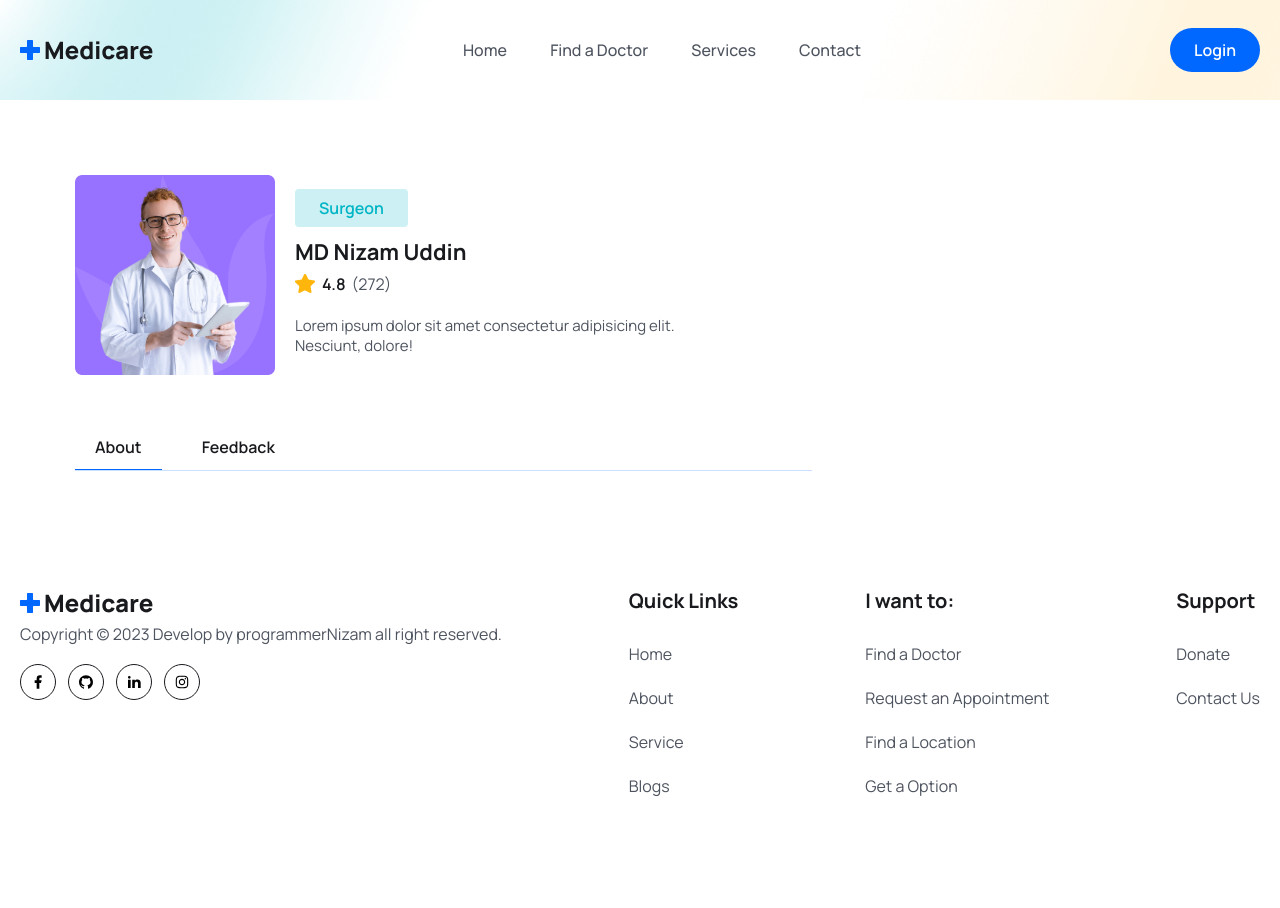
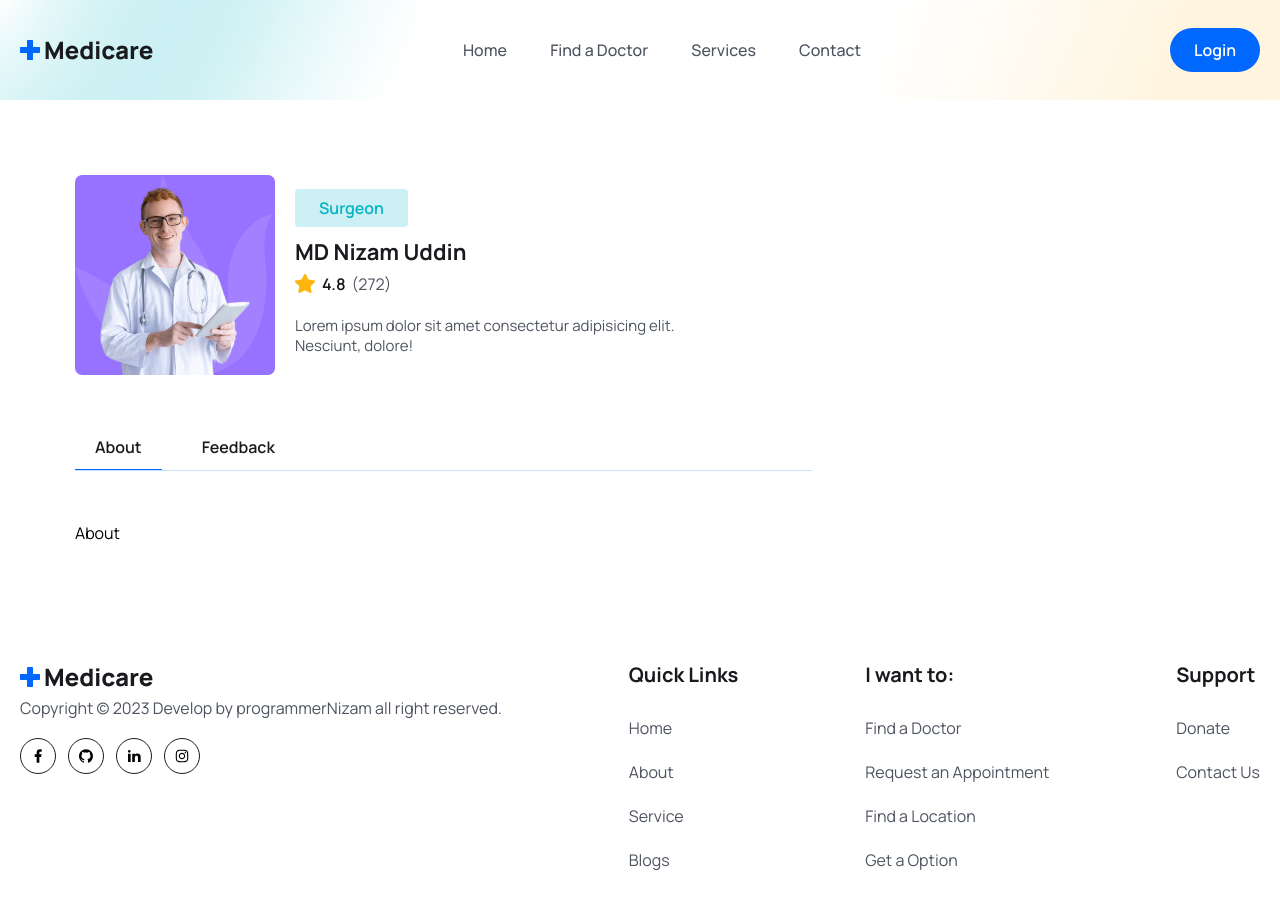
Before and after one commit to programmernizam/medicare, a React (Vite) app: page /doctor-details in a window 1280 px wide. Shown: the top 908 px of the page. Before the commit the page ends 880 px from the top, so only its background shows below. Built offline with nearby package versions, Linux system fonts and the light colour scheme.

Commit message:
Doctor about component created

```diff
--- /dev/null
+++ b/src/pages/Doctors/DoctorAbout.jsx
@@ -0,0 +1,5 @@
+const DoctorAbout = () => {
+  return <div>About</div>;
+};
+
+export default DoctorAbout;
--- a/src/pages/Doctors/DoctorDetails.jsx
+++ b/src/pages/Doctors/DoctorDetails.jsx
@@ -1,6 +1,8 @@
 import { useState } from "react";
 import starIcon from "../../assets/images/Star.png";
 import doctorImg from "../../assets/images/doctor-img02.png";
+import DoctorAbout from "./DoctorAbout";
+import DoctorFeedback from "./DoctorFeedback";
 const DoctorDetails = () => {
   const [tab, setTab] = useState("about");
   return (
@@ -55,7 +57,10 @@ const DoctorDetails = () => {
               </button>
             </div>
             {/* Details Content */}
-            <div></div>
+            <div className="mt-[50px]">
+              {tab === "about" && <DoctorAbout />}
+              {tab === "feedback" && <DoctorFeedback />}
+            </div>
           </div>
         </div>
       </div>
--- /dev/null
+++ b/src/pages/Doctors/DoctorFeedback.jsx
@@ -0,0 +1,5 @@
+const DoctorFeedback = () => {
+  return <div>Feedback</div>;
+};
+
+export default DoctorFeedback;
```
